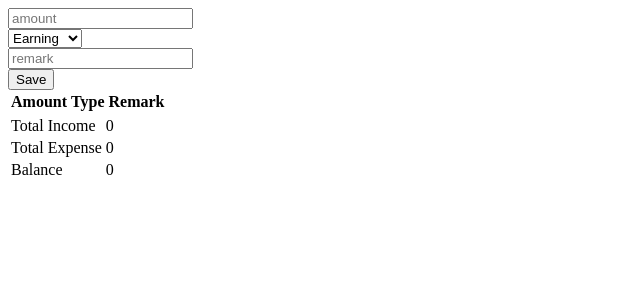
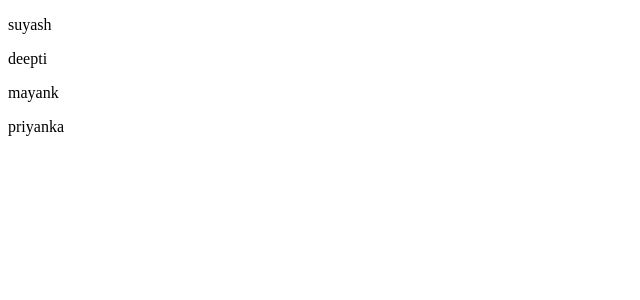
Before and after one commit to Rishabh157/mern-aug20, a React (Create React App) app: page /balance in a window 1280 px wide. Shown: the top 300 px of the page, without its empty margins (0-640 px from the left). Built offline with nearby package versions, Linux system fonts and the light colour scheme; the HTML template or start-up script is replaced by a standard one.

Commit message:
lifecycle

```diff
--- a/src/App.js
+++ b/src/App.js
@@ -3,7 +3,7 @@ import Home from './pages/Home'
 import Portfolio from './pages/Portfolio'
 import Addportfolio from './pages/Addportfolio'
 import Balancesheet from './pages/Balancesheet'
-
+import Lifecycle from './pages/Lifecycle'
 import './assets/css/style.css'
 
 import { BrowserRouter as Router, Route } from 'react-router-dom'
@@ -11,12 +11,13 @@ import { BrowserRouter as Router, Route } from 'react-router-dom'
 export default class App extends Component {
   render() {
     return (
-      <Router>
-        <Route path="/balance" component={Balancesheet}/>
-        <Route path="/" component={Home} exact/>
-        <Route path="/portfolio" component={Portfolio} />
-        <Route path="/add-portfolio" component={Addportfolio} />
-      </Router>
+      <Lifecycle/>
+      // <Router>
+      //   <Route path="/balance" component={Balancesheet}/>
+      //   <Route path="/" component={Home} exact/>
+      //   <Route path="/portfolio" component={Portfolio} />
+      //   <Route path="/add-portfolio" component={Addportfolio} />
+      // </Router>
     )
   }
 }
--- a/src/pages/Balancesheet.js
+++ b/src/pages/Balancesheet.js
@@ -17,15 +17,6 @@ export default class Balancesheet extends Component {
 
     getCalculation = () => {
         let txns = [...this.state.transactions]
-        // let incomes = txns.filter((el)=>el.type=="income")
-        // let expenses = txns.filter((el)=>el.type=="expense")
-
-        // console.table(incomes)
-        // console.table(expenses)
-
-        // let sumOfInc = incomes.reduce((el1, el2)=>el1.amount+el2.amount)
-        // let sumOfExp = expenses.reduce((el1, el2)=>el1.amount+el2.amount)
-
         let inc = 0;
         let exp = 0;
         txns.forEach(e => {
@@ -35,22 +26,33 @@ export default class Balancesheet extends Component {
                 exp += e.amount
             }
         })
-
         return {
             "income": inc,
             "expense": exp,
             "balance": inc - exp
         }
-
     }
 
     saveTxns = ()=>{
         let {amount, type, remark} = this.state
-        console.log(this.state)
-        let txn = { amount:parseInt(amount), type, remark}
-        let txns = [...this.state.transactions]
-        txns.push(txn)
-        this.setState({transactions:txns, amount:"", type:"income", remark:""})
+
+        if(amount != ""){
+            if(type == "expense"){
+                amount = parseInt(amount)
+                let balance = this.getCalculation().balance
+                if(amount > balance){
+                    alert("invalid transaction")
+                    return
+                }
+            }
+
+            let txn = { amount:parseInt(amount), type, remark}
+            let txns = [...this.state.transactions]
+            txns.push(txn)
+            this.setState({transactions:txns, amount:"", type:"income", remark:""})
+        }
+
+
     }
 
 
--- /dev/null
+++ b/src/pages/Lifecycle.js
@@ -0,0 +1,55 @@
+import React, { Component } from 'react'
+
+export default class Lifecycle extends Component {
+    constructor(props){
+        super(props)
+        console.log("Lifecycle ::: Constructor")
+        this.state = {
+            data:[],
+            isLoading:true
+        }
+
+        //init state
+        //method binding with this
+
+    }
+
+    render() {
+        //declare UI
+        console.log("Lifecycle ::: Render")
+        return (
+            <div>
+                {this.state.isLoading ? "Loading..." :
+                this.state.data.map(e=>{
+                    return(<p>{e}</p>)
+                })}
+            </div>
+        )
+    }
+
+
+    componentDidMount(){
+        console.log("Lifecycle ::: ComponentDidMount")
+
+        setTimeout(()=>{
+            this.setState({data:['suyash', "deepti", "mayank", "priyanka"], isLoading:false})
+        }, 5000)
+
+        //network call
+        //dom binding
+        //loader disable
+    }
+
+
+
+
+
+
+
+
+}
+
+
+// Birth   => mount
+// Update  => update
+// Death   => unmount
```
Also changed, not shown: 1 other file (tests, documents, lock files or other folders).
